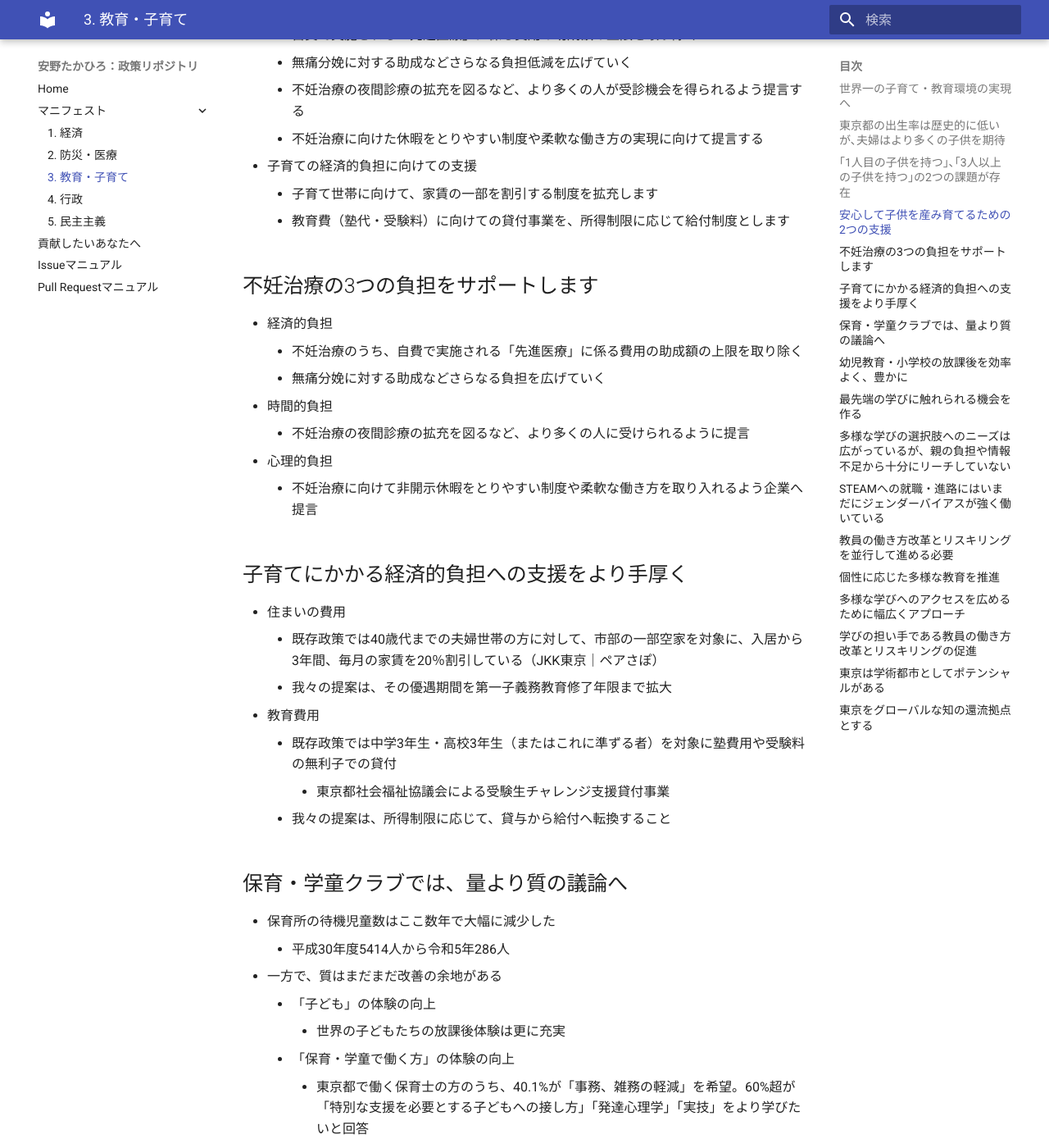
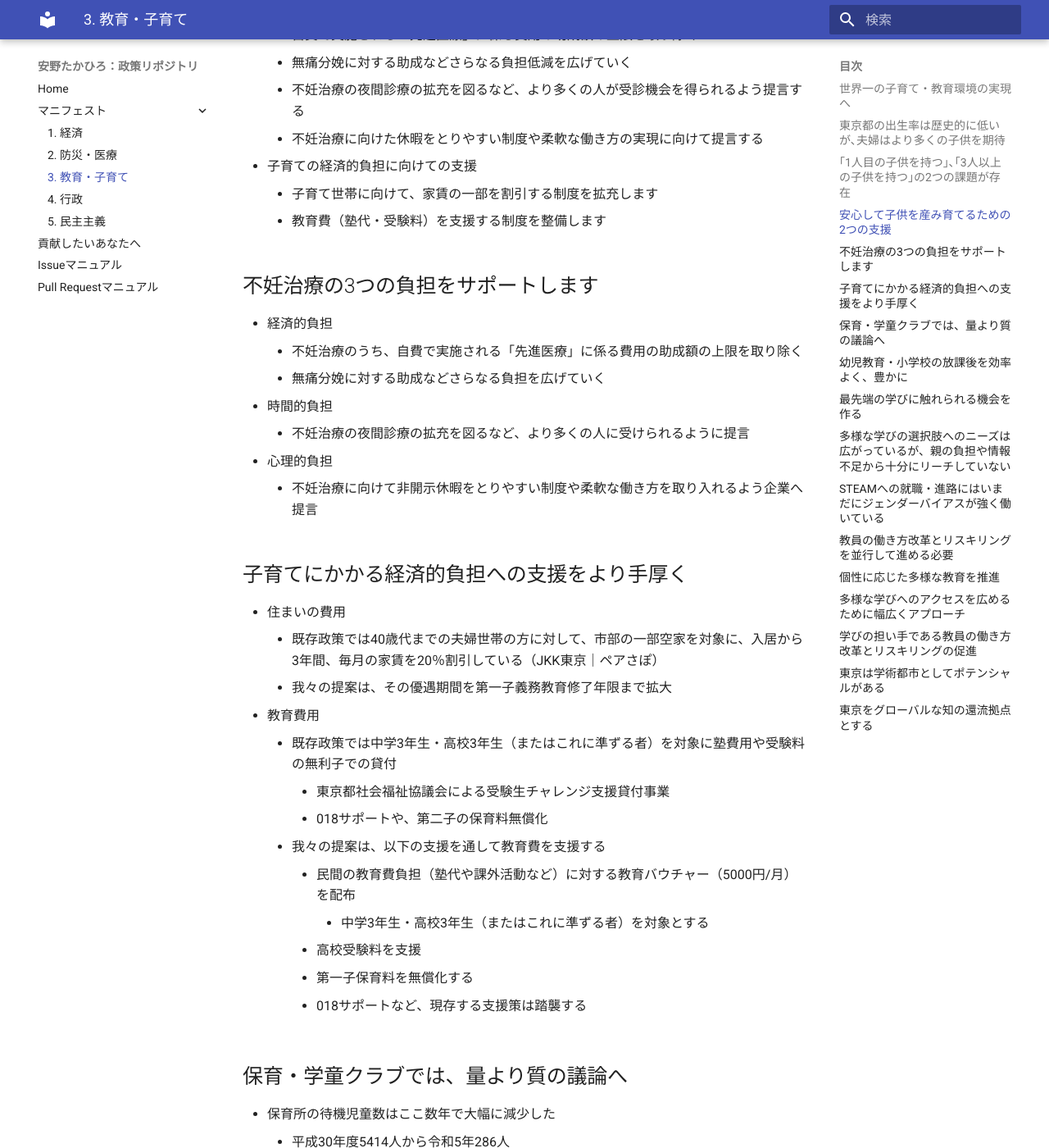
Before and after one commit to takahiroanno2024/election2024, an MkDocs documentation site: the page built from docs/manifest/education.md, in a window 1280 px wide and 1400 px high, scrolled down 2237 px. Shown: the whole window at 82% size. Built offline with MkDocs 1.6.1 and Material for MkDocs 9.7.7, drawn with Linux system fonts in a browser that asks for light colours.

Commit message:
中学3年生・高校3年生（またはこれに準ずる者）
issue #212 を踏まえて、政策マニフェストへの変更提案をいたします。

```diff
--- a/docs/manifest/education.md
+++ b/docs/manifest/education.md
@@ -55,7 +55,7 @@
     - 不妊治療に向けた休暇をとりやすい制度や柔軟な働き方の実現に向けて提言する
 - 子育ての経済的負担に向けての支援
     - 子育て世帯に向けて、家賃の一部を割引する制度を拡充します
-    - 教育費（塾代・受験料）に向けての貸付事業を、所得制限に応じて給付制度とします
+    - 教育費（塾代・受験料）を支援する制度を整備します
 
 ## 不妊治療の3つの負担をサポートします
 
@@ -75,7 +75,13 @@
 - 教育費用
     - 既存政策では中学3年生・高校3年生（またはこれに準ずる者）を対象に塾費用や受験料の無利子での貸付
         - 東京都社会福祉協議会による受験生チャレンジ支援貸付事業
-    - 我々の提案は、所得制限に応じて、貸与から給付へ転換すること
+        - 018サポートや、第二子の保育料無償化
+    - 我々の提案は、以下の支援を通して教育費を支援する
+        - 民間の教育費負担（塾代や課外活動など）に対する教育バウチャー（5000円/月）を配布
+            - 中学3年生・高校3年生（またはこれに準ずる者）を対象とする
+        - 高校受験料を支援
+        - 第一子保育料を無償化する
+        - 018サポートなど、現存する支援策は踏襲する
 
 ## 保育・学童クラブでは、量より質の議論へ
 
```
